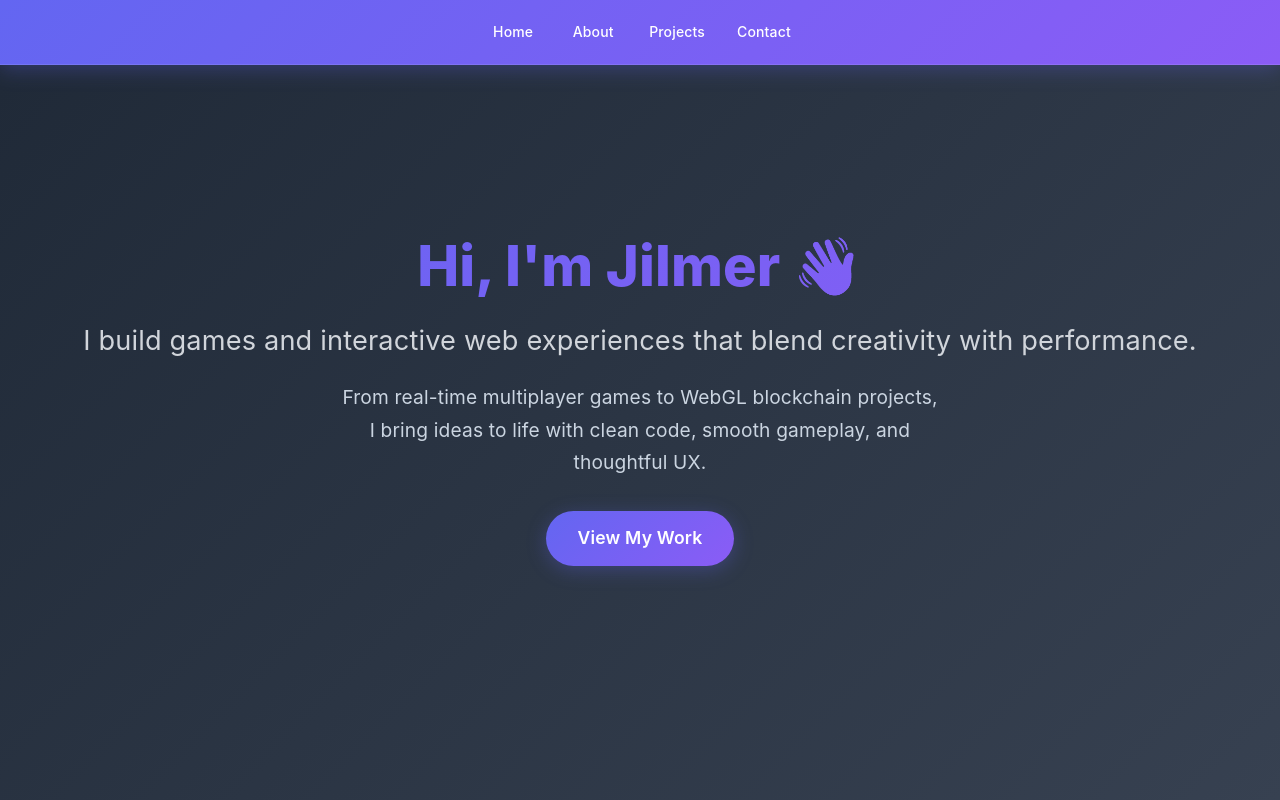
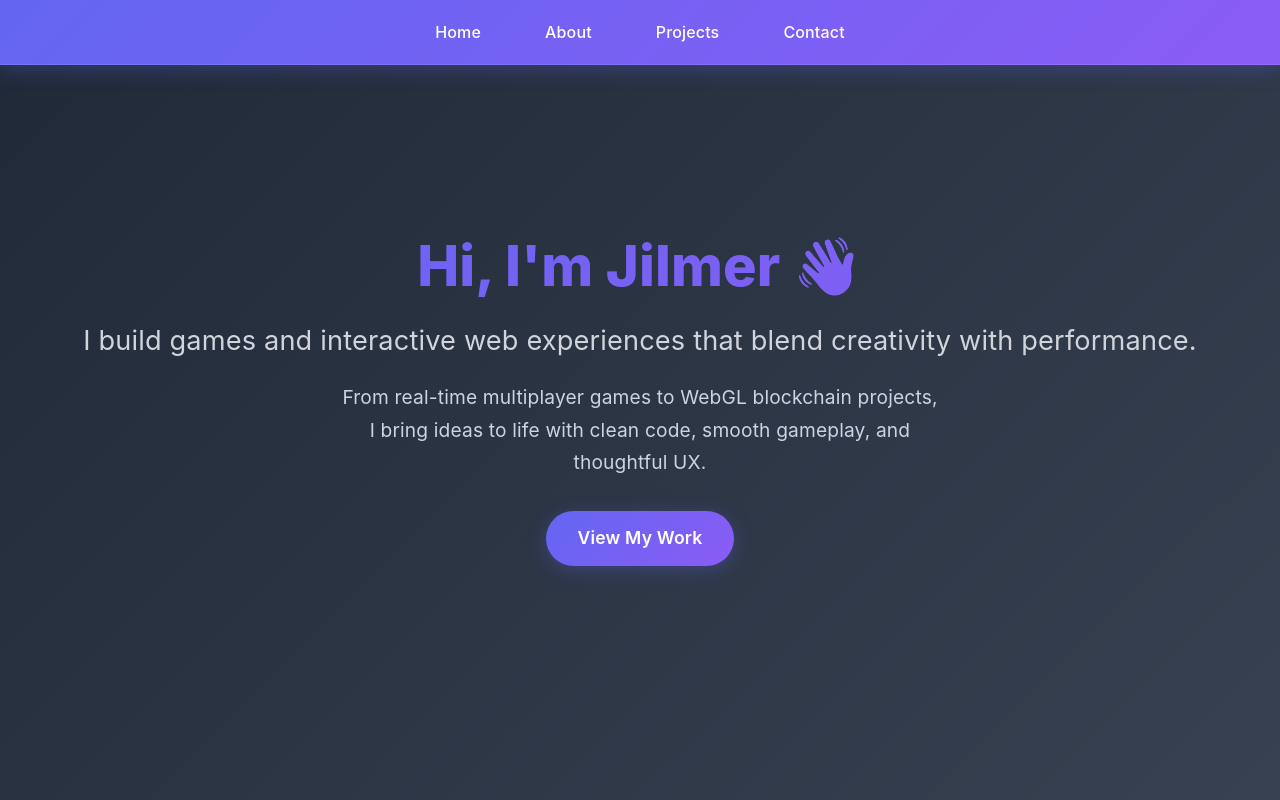
Before and after one commit to jjbc-ocm/resume-jjbc, a React (Vite) app: page / in a window 1280 px wide. Shown: the top 800 px of the page. Built offline with nearby package versions, Linux system fonts and the light colour scheme.

Commit message:
Refactor button component

```diff
--- a/src/components/Contact.tsx
+++ b/src/components/Contact.tsx
@@ -4,13 +4,13 @@ import {
     Typography,
     Container,
     Paper,
-    Button,
     TextField,
     Snackbar,
     Alert,
     CircularProgress
 } from '@mui/material';
 import { Email, Send } from '@mui/icons-material';
+import { Button } from './ui/Button';
 import emailjs from '@emailjs/browser';
 
 interface FormData {
@@ -279,32 +279,10 @@ export default function Contact() {
                         <Box sx={{ textAlign: 'center' }}>
                             <Button
                                 type="submit"
-                                variant="contained"
+                                variant="primary"
                                 size="large"
-                                disabled={isSubmitting}
-                                startIcon={isSubmitting ? <CircularProgress size={20} color="inherit" /> : <Send />}
-                                sx={{
-                                    background: 'linear-gradient(135deg, #6366f1 0%, #8b5cf6 100%)',
-                                    color: 'white',
-                                    px: 4,
-                                    py: 1.5,
-                                    borderRadius: 3,
-                                    fontSize: '1.1rem',
-                                    fontWeight: 600,
-                                    textTransform: 'none',
-                                    boxShadow: '0 4px 20px rgba(99, 102, 241, 0.3)',
-                                    '&:hover': {
-                                        background: 'linear-gradient(135deg, #5b5ee6 0%, #7c3aed 100%)',
-                                        transform: 'translateY(-2px)',
-                                        boxShadow: '0 6px 25px rgba(99, 102, 241, 0.4)'
-                                    },
-                                    '&:disabled': {
-                                        background: '#9ca3af',
-                                        transform: 'none',
-                                        boxShadow: 'none'
-                                    },
-                                    transition: 'all 0.3s ease-in-out'
-                                }}
+                                loading={isSubmitting}
+                                startIcon={<Send />}
                             >
                                 {isSubmitting ? 'Sending...' : 'Send Message'}
                             </Button>
--- a/src/components/Header.tsx
+++ b/src/components/Header.tsx
@@ -1,5 +1,5 @@
-import { Box, Typography, Button, Container } from '@mui/material';
-import { Link } from "react-scroll";
+import { Box, Typography, Container } from '@mui/material';
+import { Button } from './ui/Button';
 
 export default function Header() {
     return (
@@ -54,29 +54,10 @@ export default function Header() {
                         From real-time multiplayer games to WebGL blockchain projects, I bring ideas to life with clean code, smooth gameplay, and thoughtful UX.
                     </Typography>
                     <Button
-                        component={Link}
-                        to="projects"
-                        smooth={true}
-                        duration={500}
-                        variant="contained"
+                        variant="primary"
                         size="large"
-                        sx={{
-                            background: 'linear-gradient(135deg, #6366f1 0%, #8b5cf6 100%)',
-                            color: 'white',
-                            px: 4,
-                            py: 1.5,
-                            borderRadius: 3,
-                            fontSize: '1.1rem',
-                            fontWeight: 600,
-                            textTransform: 'none',
-                            boxShadow: '0 4px 20px rgba(99, 102, 241, 0.3)',
-                            '&:hover': {
-                                background: 'linear-gradient(135deg, #5b5ee6 0%, #7c3aed 100%)',
-                                transform: 'translateY(-2px)',
-                                boxShadow: '0 6px 25px rgba(99, 102, 241, 0.4)'
-                            },
-                            transition: 'all 0.3s ease-in-out'
-                        }}
+                        scrollTo="projects"
+                        scrollDuration={500}
                     >
                         View My Work
                     </Button>
--- a/src/components/Navbar.tsx
+++ b/src/components/Navbar.tsx
@@ -1,24 +1,14 @@
-import { AppBar, Toolbar, Button, Box, Container } from '@mui/material';
-import { Link } from "react-scroll";
+import { AppBar, Toolbar, Box, Container } from '@mui/material';
+import { Button } from './ui/Button';
 
 export default function Navbar() {
 
     // Helper method to render navigation buttons
     const renderNavButton = (to: string, label: string) => (
         <Button
-            component={Link}
-            to={to}
-            smooth={true}
-            duration={250}
-            sx={{
-                color: 'white',
-                fontWeight: 500,
-                '&:hover': {
-                    backgroundColor: 'rgba(255, 255, 255, 0.1)',
-                    transform: 'translateY(-1px)'
-                },
-                transition: 'all 0.2s ease-in-out'
-            }}
+            variant="navigation"
+            scrollTo={to}
+            scrollDuration={250}
         >
             {label}
         </Button>
--- a/src/components/projects/Project.tsx
+++ b/src/components/projects/Project.tsx
@@ -1,5 +1,6 @@
 import { Launch, Star } from "@mui/icons-material";
-import { Box, Button, Card, CardActions, CardContent, Divider, Grid, Typography } from "@mui/material";
+import { Box, Card, CardActions, CardContent, Divider, Grid, Typography } from "@mui/material";
+import { Button } from "../ui/Button";
 import { Tools } from "./Tools";
 import { Metrics } from "./Metrics";
 import { Responsibilities } from "./Responsibilities";
@@ -68,22 +69,12 @@ export const Project = (props: IProps) => {
                 <CardActions sx={{ p: 3, pt: 0 }}>
                     {props.project.url && (
                         <Button
-                            variant="contained"
+                            variant="project"
                             size="medium"
                             startIcon={<Launch />}
                             href={props.project.url}
                             target="_blank"
                             rel="noopener noreferrer"
-                            sx={{
-                                borderRadius: 2,
-                                textTransform: 'none',
-                                fontWeight: 600,
-                                px: 3,
-                                background: 'linear-gradient(135deg, #6366f1 0%, #8b5cf6 100%)',
-                                '&:hover': {
-                                    background: 'linear-gradient(135deg, #5b5ee6 0%, #7c3aed 100%)'
-                                }
-                            }}
                         >
                             View Project
                         </Button>
--- /dev/null
+++ b/src/components/ui/Button.tsx
@@ -0,0 +1,154 @@
+import React from 'react';
+import { Button as MuiButton, ButtonProps as MuiButtonProps, CircularProgress, SxProps, Theme } from '@mui/material';
+import { Link } from 'react-scroll';
+
+interface ButtonProps extends Omit<MuiButtonProps, 'variant'> {
+  variant?: 'primary' | 'navigation' | 'project';
+  size?: 'small' | 'medium' | 'large';
+  loading?: boolean;
+  scrollTo?: string;
+  scrollDuration?: number;
+  scrollSmooth?: boolean;
+  sx?: SxProps<Theme>;
+  href?: string;
+  target?: string;
+  rel?: string;
+}
+
+export const Button: React.FC<ButtonProps> = ({
+  variant = 'primary',
+  size = 'medium',
+  loading = false,
+  scrollTo,
+  scrollDuration = 500,
+  scrollSmooth = true,
+  children,
+  disabled,
+  startIcon,
+  endIcon,
+  sx,
+  href,
+  target,
+  rel,
+  ...props
+}) => {
+  // Base styles common to all variants
+  const baseStyles = {
+    fontWeight: 600,
+    textTransform: 'none' as const,
+    transition: 'all 0.3s ease-in-out',
+    borderRadius: variant === 'navigation' ? 1 : 3,
+  };
+
+  // Variant-specific styles
+  const variantStyles = {
+    primary: {
+      background: 'linear-gradient(135deg, #6366f1 0%, #8b5cf6 100%)',
+      color: 'white',
+      px: 4,
+      py: 1.5,
+      fontSize: '1.1rem',
+      boxShadow: '0 4px 20px rgba(99, 102, 241, 0.3)',
+      '&:hover': {
+        background: 'linear-gradient(135deg, #5b5ee6 0%, #7c3aed 100%)',
+        transform: 'translateY(-2px)',
+        boxShadow: '0 6px 25px rgba(99, 102, 241, 0.4)'
+      },
+      '&:disabled': {
+        background: '#9ca3af',
+        transform: 'none',
+        boxShadow: 'none'
+      }
+    },
+    navigation: {
+      color: 'white',
+      fontWeight: 500,
+      '&:hover': {
+        backgroundColor: 'rgba(255, 255, 255, 0.1)',
+        transform: 'translateY(-1px)'
+      }
+    },
+    project: {
+      borderRadius: 2,
+      textTransform: 'none',
+      fontWeight: 600,
+      px: 3,
+      background: 'linear-gradient(135deg, #6366f1 0%, #8b5cf6 100%)',
+      '&:hover': {
+        background: 'linear-gradient(135deg, #5b5ee6 0%, #7c3aed 100%)'
+      }
+    }
+  };
+
+  // Size-specific styles
+  const sizeStyles = {
+    small: {
+      px: 2,
+      py: 0.5,
+      fontSize: '0.875rem'
+    },
+    medium: {
+      px: 3,
+      py: 1,
+      fontSize: '1rem'
+    },
+    large: {
+      px: 4,
+      py: 1.5,
+      fontSize: '1.1rem'
+    }
+  };
+
+  // Combine all styles
+  const combinedSx = {
+    ...baseStyles,
+    ...variantStyles[variant],
+    ...sizeStyles[size],
+    ...sx
+  } as SxProps<Theme>;
+
+  // Handle scroll navigation
+  if (scrollTo) {
+    return (
+      <MuiButton
+        component={Link}
+        to={scrollTo}
+        smooth={scrollSmooth}
+        duration={scrollDuration}
+        variant="text"
+        size={size}
+        disabled={disabled || loading}
+        startIcon={loading ? <CircularProgress size={20} color="inherit" /> : startIcon}
+        endIcon={endIcon}
+        sx={combinedSx}
+        {...props}
+      >
+        {children}
+      </MuiButton>
+    );
+  }
+
+  // Regular button
+  const buttonProps: any = {
+    variant: variant === 'navigation' ? 'text' : 'contained',
+    size,
+    disabled: disabled || loading,
+    startIcon: loading ? <CircularProgress size={20} color="inherit" /> : startIcon,
+    endIcon,
+    sx: combinedSx,
+    ...props
+  };
+
+  // Only add href-related props if href is provided
+  if (href) {
+    buttonProps.href = href;
+    if (target) buttonProps.target = target;
+    if (rel) buttonProps.rel = rel;
+  }
+
+  return (
+    <MuiButton {...buttonProps}>
+      {children}
+    </MuiButton>
+  );
+};
```
